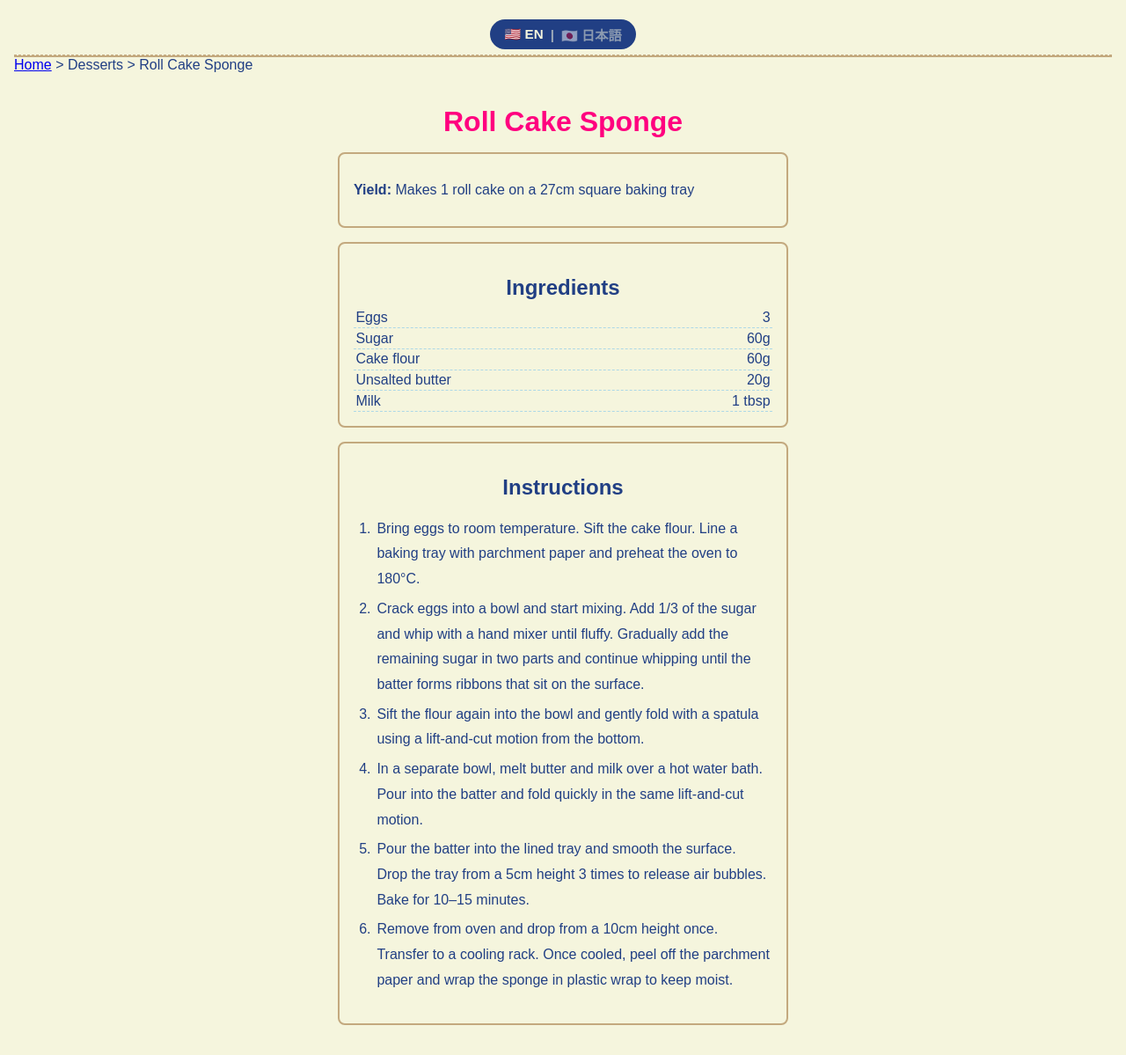
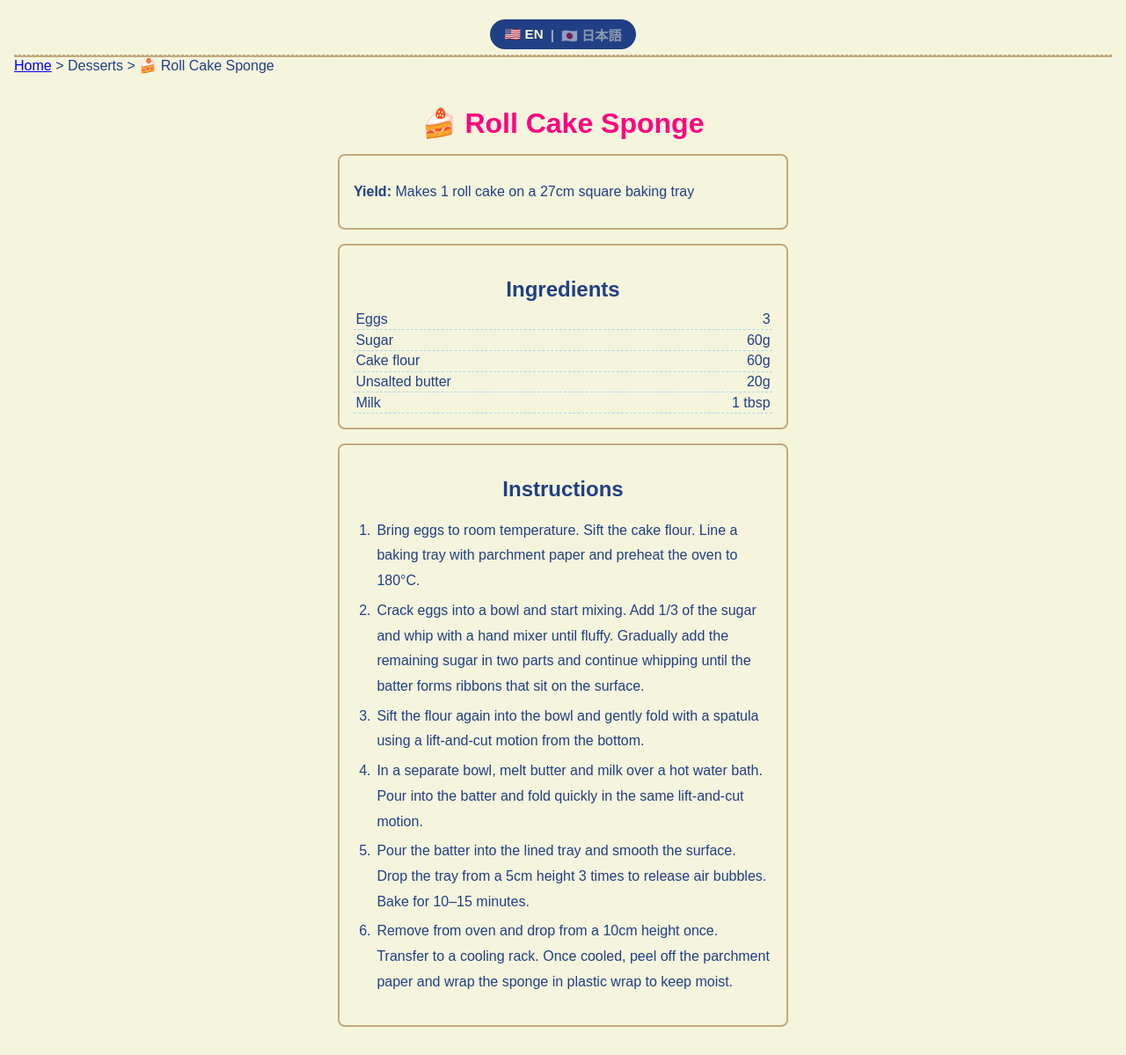
Before and after one commit to bghngao/recipe-book, a Jekyll site: the page built from _recipes/roll-cake-sponge.md, in a window 1280 px wide and 1199 px high. Shown: the whole window at 88% size. Built offline with Jekyll 4.4.1, drawn with Linux system fonts in a browser that asks for light colours.

Commit message:
Update roll-cake-sponge.md

```diff
--- a/_recipes/roll-cake-sponge.md
+++ b/_recipes/roll-cake-sponge.md
@@ -11,7 +11,7 @@ order: 2
 <!-- English -->
 <!-- ===================== -->
 <div class="lang" data-lang="en">
-  <h1 class="title-recipe">Roll Cake Sponge</h1>
+  <h1 class="title-recipe">🍰 Roll Cake Sponge</h1>
 
   <!-- Yield -->
   <div class="container">
@@ -66,7 +66,7 @@ order: 2
 <!-- Japanese -->
 <!-- ===================== -->
 <div class="lang" data-lang="ja">
-  <h1 class="title-recipe">🍌 バナナブレッド</h1>
+  <h1 class="title-recipe">🍰 ロールケーキ生地</h1>
 
   <!-- 仕上がり量 -->
   <div class="container">
```
